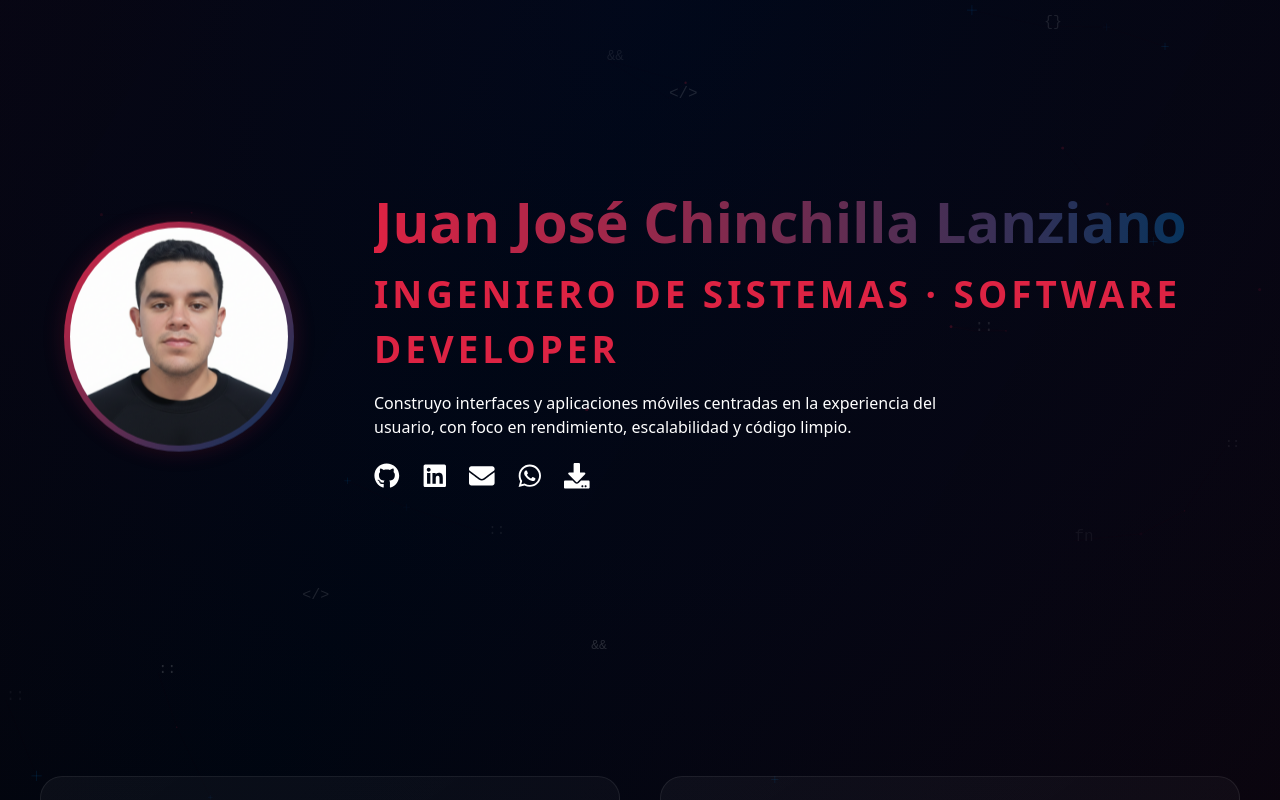
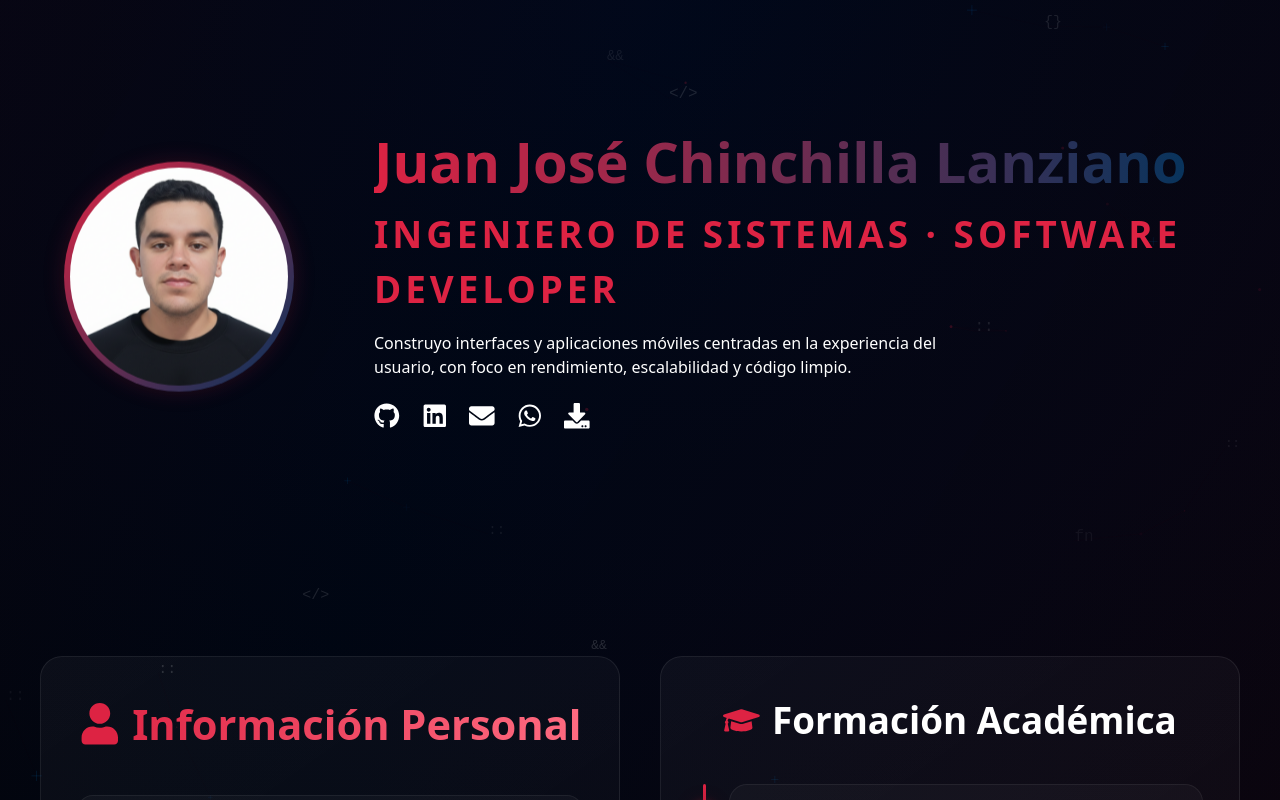
Before and after one commit to jjchinchillal/portafolio-ts, a React (Vite) app: page / in a window 1280 px wide. Shown: the top 800 px of the page. Built offline with nearby package versions, Linux system fonts and the light colour scheme.

Commit message:
diseño v2

```diff
--- a/src/sections/hero/hero.css
+++ b/src/sections/hero/hero.css
@@ -1,5 +1,5 @@
 .hero {
-  min-height: 85vh;
+  min-height: 70vh;
   display: flex;
   align-items: center;
 }
```
